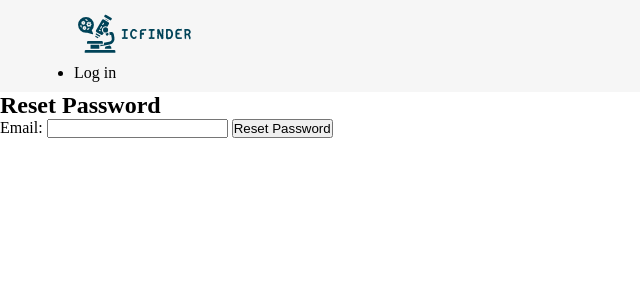
After one commit to Eduds007/icfinder, a Django app: page /reset_password/ in a window 1280 px wide. The commit adds this page. Shown: the top 300 px of the page, without its empty margins (0-640 px from the left). Run offline with Django 4.2, Linux system fonts and the light colour scheme; parts of the project's set-up code (start-up, migrations or seed data) failed here and were passed over.

Commit message:
logica de recuperação de conta com token

```diff
--- a/icfinder_app/forms.py
+++ b/icfinder_app/forms.py
@@ -102,8 +102,9 @@ class ProfessorTokenForm(forms.ModelForm):
         model = Professor
         fields = ['email']
 
-    def generate_token(self):
-        return secrets.token_hex(20)
+    def generate_token(self, length=20):
+        byte_length = (length + 1) // 2
+        return secrets.token_hex(byte_length)
 
     def save(self, commit=True):
         email = self.cleaned_data['email']
--- a/icfinder_app/templates/icfinder_app/login.html
+++ b/icfinder_app/templates/icfinder_app/login.html
@@ -40,7 +40,11 @@ Login
                 Cadastrar-se
               </a>
             </div>
-            <div class="button">Esqueci minha senha</div>
+            <div class="button">
+              <a href="{% url 'reset_password' %}">
+                Esqueci minha senha
+              </a>
+            </div>
           </div>
           <div class="login-button">
             <button type="submit">
--- /dev/null
+++ b/icfinder_app/templates/icfinder_app/reset_password.html
@@ -0,0 +1,18 @@
+{% extends 'base.html' %}
+
+{% block content %}
+  <h2>Reset Password</h2>
+
+  {% if error %}
+    <p class="error">{{ error }}</p>
+  {% endif %}
+
+  <form method="post" action="{% url 'reset_password' %}">
+    {% csrf_token %}
+
+    <label for="email">Email:</label>
+    <input type="email" id="email" name="email" required>
+
+    <button type="submit">Reset Password</button>
+  </form>
+{% endblock %}
--- a/icfinder_app/urls.py
+++ b/icfinder_app/urls.py
@@ -6,6 +6,7 @@ from django.contrib.auth import views as auth_views
 urlpatterns = [
     path('login/', views.CustomLoginView.as_view(), name='login'),
     path('logout/', views.CustomLogoutView.as_view(), name='logout'),
+    path('reset_password/', views.ResetPasswordView.as_view(), name='reset_password'),
     path('', views.Index.as_view(), name='index'),
     path('registration_student/', views.AlunoRegistrationView.as_view(), name='registration_student'),
     path('registration_professor/<int:professor_id>', views.ProfessorRegistrationView.as_view(), name='registration_professor'),
--- a/icfinder_app/views.py
+++ b/icfinder_app/views.py
@@ -18,6 +18,7 @@ from .filters import ProjetoFilter
 from django_filters.views import FilterView
 from django.views.decorators.cache import cache_control
 from django.utils.decorators import method_decorator
+import secrets
 
 class CustomLoginView(LoginView):
     template_name = 'icfinder_app/login.html'
@@ -199,6 +200,44 @@ class ProfessorTokenView(UserPassesTestMixin, CreateView):
 
         return response
 
+class ResetPasswordView(FormView):
+    template_name = 'icfinder_app/reset_password.html'
+
+    def generate_token(self, length=15):
+        byte_length = (length + 1) // 2
+        return secrets.token_hex(byte_length)
+
+    def get(self, request, *args, **kwargs):
+        return render(request, self.template_name)
+
+    def post(self, request, *args, **kwargs):
+        email = request.POST.get('email', '')
+        if email:
+            temp_password = self.generate_token()
+
+            try:
+                user_instance = Users.objects.get(email=email)
+                user_instance.set_password(temp_password)
+                user_instance.save()
+
+                subject = 'Token para redefinição de senha no ICFinder'
+                body = f'Para recuperar sua conta no ICFinder, execute login com a senha temporária gerada e defina uma nova senha no seu perfil de usuário. A senha gerada é {temp_password}'
+                sender = 'noreply@semycolon.com'
+                recipient = [email]
+
+                email_msg = EmailMessage(
+                    subject,
+                    body,
+                    sender,
+                    recipient
+                )
+                email_msg.send(fail_silently=False)
+
+                return redirect(reverse('login'))
+            except Users.DoesNotExist:
+                pass
+
+        return render(request, self.template_name, {'error': 'Invalid email'})
 
 class ProjectDetailView(generic.DetailView):
     model = Projeto
```
